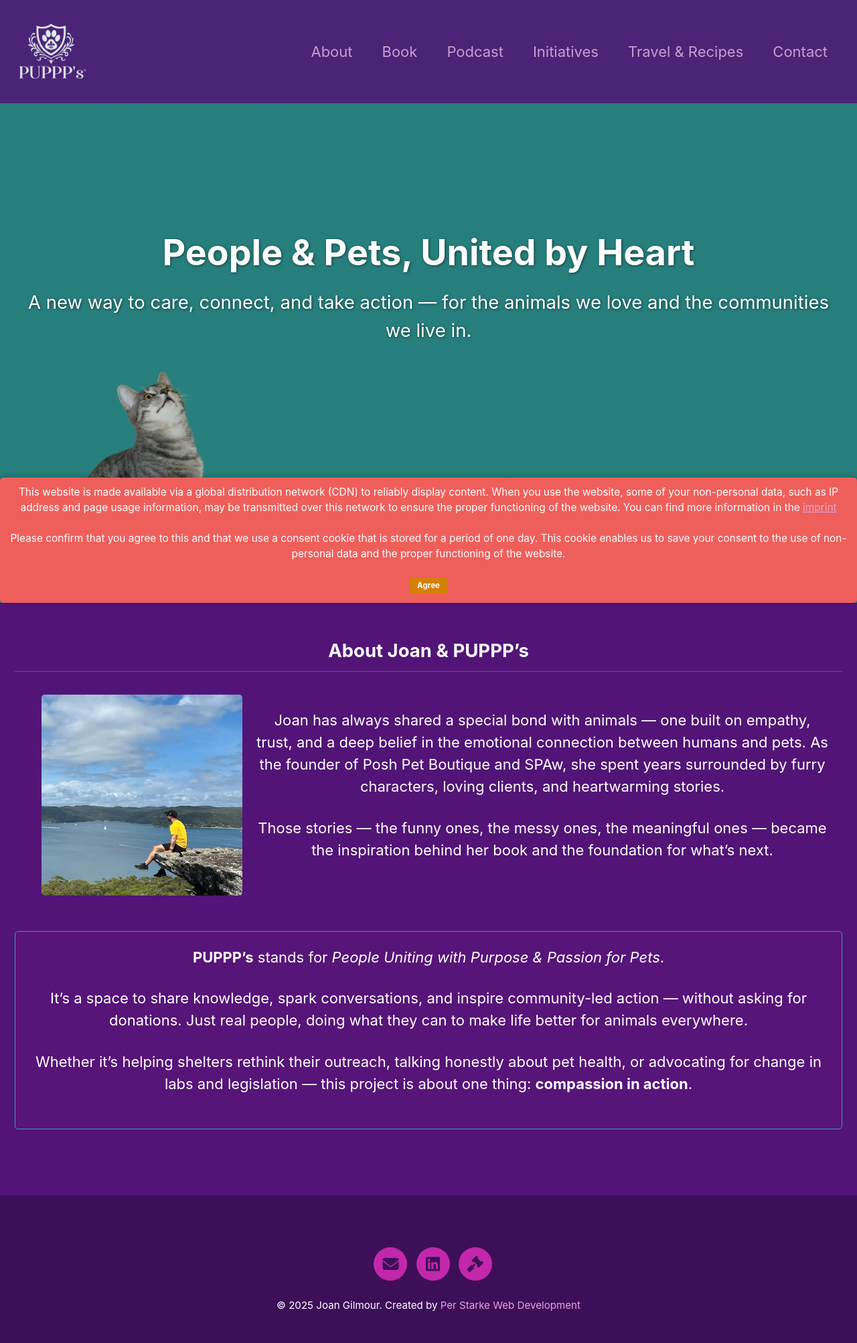
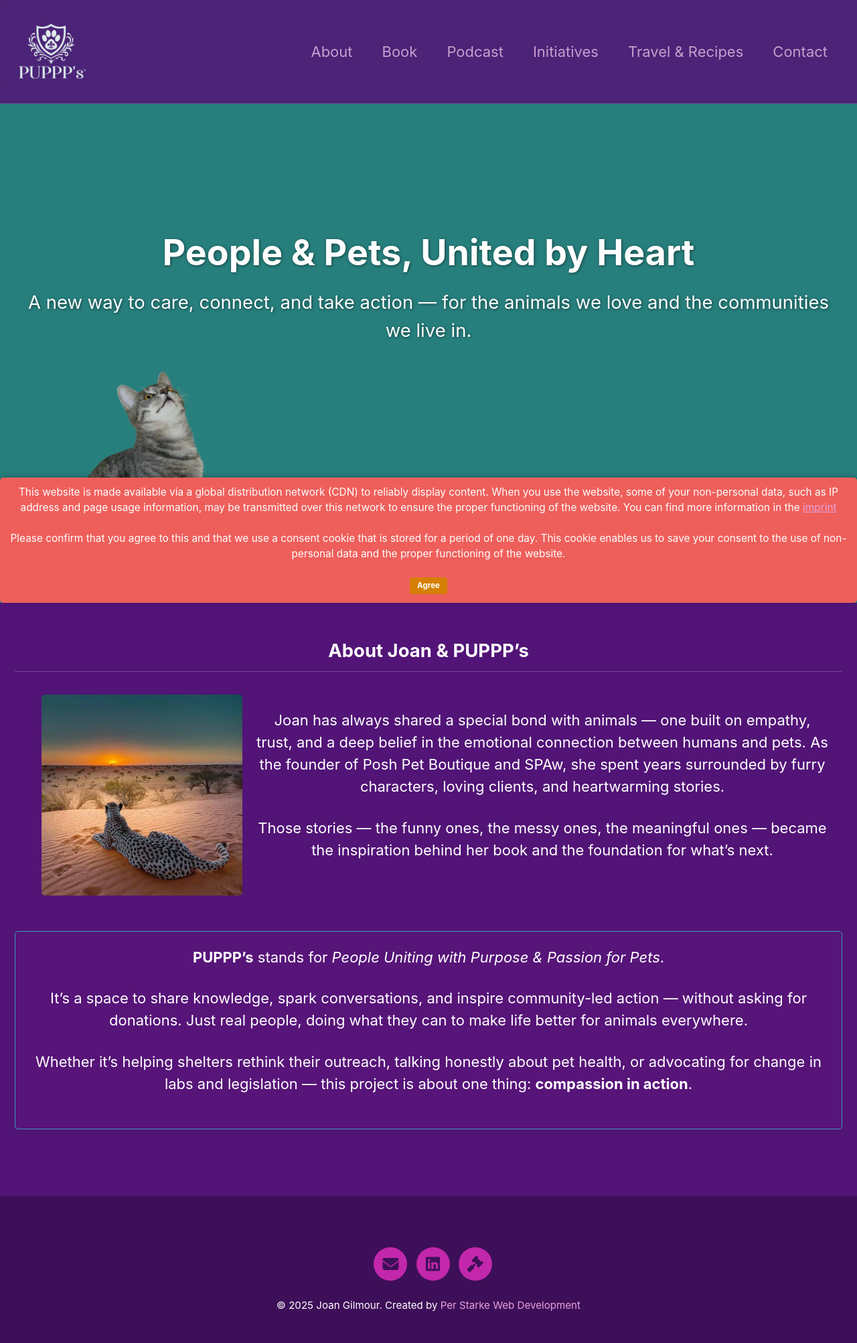
Before and after one commit to perstarke-webdev/puppps-by-joan, a Jekyll site: the page built from _pages/about.html, in a window 1280 px wide. Shown: the whole page at 67% size. Built offline with Jekyll 4.4.1, drawn with Linux system fonts in a browser that asks for light colours; cached includes are drawn as plain includes.

Commit message:
about image

```diff
--- a/_pages/about.html
+++ b/_pages/about.html
@@ -20,7 +20,7 @@
     <!-- Desktop version -->
     <div class="itr-container desktop-only" data-aos="fade-up">
         <div class="itr-image-container">
-            <img src="/assets/images/about/joan.webp" alt="Joan Gilmour-Coughlan" class="itr-image" style="width:300px; border-radius: 5px;">
+                        <img src="/assets/images/about/cheetah-in-sunset.webp" alt="Cheetah in sunset" class="itr-image" style="width:300px; border-radius: 5px;">
         </div>
         <div class="itr-text">
             <p>
@@ -35,7 +35,7 @@
 
     <!-- Mobile version -->
     <div class="mobile-only" style="text-align: center;" data-aos="fade-up">
-        <img src="/assets/images/about/joan-mobile.webp" alt="Joan Gilmour-Coughlan" class="itr-image" style="width:100vw; border-radius: 5px; margin-bottom: 1rem;">
+        <img src="/assets/images/about/cheetah-in-sunset-mobile.webp" alt="Cheetah in sunset" class="itr-image" style="width:100vw; border-radius: 5px; margin-bottom: 1rem;">
         <p>
             Joan has always shared a special bond with animals — one built on empathy, trust, and a deep belief in the emotional connection between humans and pets.
             As the founder of Posh Pet Boutique and SPAw, she spent years surrounded by furry characters, loving clients, and heartwarming stories.
```
Also changed, not shown: assets/images/about/cheetah-in-sunset-mobile.webp (added), assets/images/about/cheetah-in-sunset.webp (added), assets/images/about/joan-mobile.webp (deleted), assets/images/about/joan.webp (deleted).
